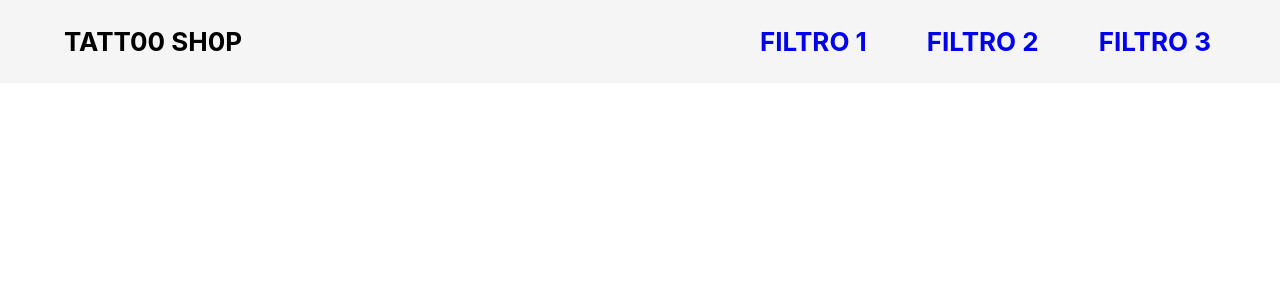
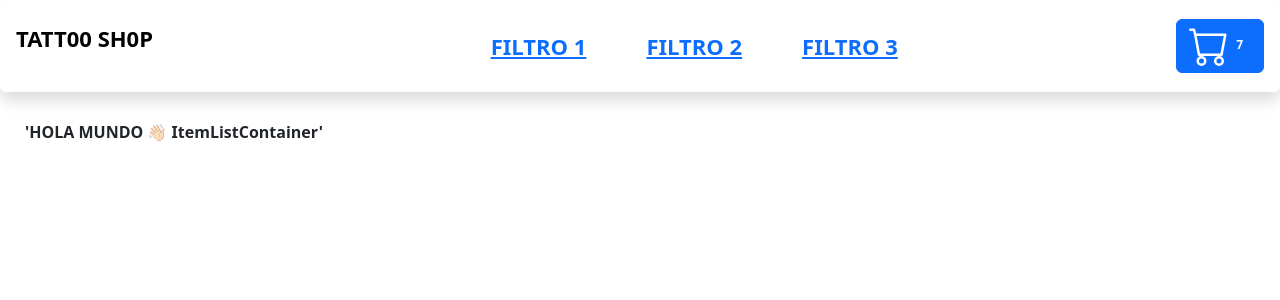
Before and after one commit to juanmusante/tienda-maquinas-react, a React (Create React App) app: page / in a window 1280 px wide. Shown: the top 300 px of the page. Built offline with nearby package versions, Linux system fonts and the light colour scheme.

Commit message:
Incorporación de CartWidget y ItemListContainer mas Bootstrap para los estilos

```diff
--- a/package.json
+++ b/package.json
@@ -6,6 +6,7 @@
     "@testing-library/jest-dom": "^5.16.4",
     "@testing-library/react": "^13.3.0",
     "@testing-library/user-event": "^13.5.0",
+    "bootstrap": "^5.2.0-beta1",
     "react": "^18.2.0",
     "react-dom": "^18.2.0",
     "react-scripts": "5.0.1",
--- a/src/App.css
+++ b/src/App.css
@@ -2,56 +2,3 @@
   text-decoration: none;
   list-style-type: none;
 }
-.App {
-  text-align: center;
-}
-.App-logo {
-  height: 40vmin;
-  pointer-events: none;
-}
-
-@media (prefers-reduced-motion: no-preference) {
-  .App-logo {
-    animation: App-logo-spin infinite 20s linear;
-  }
-}
-
-.App-header {
-  font-size: calc(10px + 2vmin);
-  background-color: whitesmoke;
-	color: black!important;
-	height: auto;
-  width: 90%;
-  position: fixed;
-  top: 0;
-  left: 0;
-  display: flex;
-  justify-content: space-between;
-  align-items: center;
-  padding: 0 5%;
-  font-weight: bold;
-}
-
-.navegador .ul{
-  margin: 0;
-  padding: 5px;
-}
-
-.navegador .ul .li{
-  display: inline-block;
-  line-height: 50px;
-  padding-left: 60px;
-}
-
-.App-link {
-  color: #61dafb;
-}
-
-@keyframes App-logo-spin {
-  from {
-    transform: rotate(0deg);
-  }
-  to {
-    transform: rotate(360deg);
-  }
-}
--- a/src/App.js
+++ b/src/App.js
@@ -1,10 +1,13 @@
 import './App.css';
 import NavBar from './components/NavBar.js';
+
+import ItemListContainer from './components/ItemListContainer.js';
 
 function App() {
   return (
     <div className="App">
       <NavBar />
+      <ItemListContainer />
     </div>
   );
 }
--- /dev/null
+++ b/src/Styles/ItemListContainer.css
@@ -0,0 +1,5 @@
+.ItemListContainer{
+    margin-top: 120px;
+    margin-left: 25px;
+    font-weight: bold;
+  }
--- /dev/null
+++ b/src/Styles/NavBar.css
@@ -0,0 +1,25 @@
+.App-header {
+    font-size: 22px;
+    background-color: whitesmoke;
+    color: black!important;
+    width: 100%!important;
+    position: fixed;
+    top: 0;
+    left: 0;
+    display: flex;
+    justify-content: space-between;
+    align-items: center;
+    padding: 0 5%;
+    font-weight: bold;
+  }
+
+  .navegador .ul{
+    margin: 0;
+    padding: 5px;
+  }
+
+  .navegador .ul .li{
+    display: inline-block;
+    line-height: 50px;
+    padding-left: 60px;
+  }
--- /dev/null
+++ b/src/components/CartWidget.js
@@ -0,0 +1,13 @@
+import 'bootstrap/dist/css/bootstrap.min.css';
+import IconoCarrito from './IconoCarrito.js';
+
+const CartWidget = () => {
+    return (
+        <button type="button" class="btn btn-primary">
+            <IconoCarrito />
+            <span class="badge  badge-light">7</span>
+        </button>
+    );
+}
+
+export default CartWidget;
--- /dev/null
+++ b/src/components/IconoCarrito.js
@@ -0,0 +1,9 @@
+const IconoCarrito = () => {
+    return (
+        <svg xmlns="http://www.w3.org/2000/svg" width="40" height="40" fill="currentColor" className="bi bi-cart" viewBox="0 0 16 16">
+            <path d="M0 1.5A.5.5 0 0 1 .5 1H2a.5.5 0 0 1 .485.379L2.89 3H14.5a.5.5 0 0 1 .491.592l-1.5 8A.5.5 0 0 1 13 12H4a.5.5 0 0 1-.491-.408L2.01 3.607 1.61 2H.5a.5.5 0 0 1-.5-.5zM3.102 4l1.313 7h8.17l1.313-7H3.102zM5 12a2 2 0 1 0 0 4 2 2 0 0 0 0-4zm7 0a2 2 0 1 0 0 4 2 2 0 0 0 0-4zm-7 1a1 1 0 1 1 0 2 1 1 0 0 1 0-2zm7 0a1 1 0 1 1 0 2 1 1 0 0 1 0-2z"/>
+        </svg>
+    );
+}
+
+export default IconoCarrito;
--- /dev/null
+++ b/src/components/ItemListContainer.js
@@ -0,0 +1,7 @@
+const ItemListContainer = () => {
+    return (
+        <div className="ItemListContainer"> 'HOLA MUNDO 👋🏻 ItemListContainer' </div>
+    );
+}
+
+export default ItemListContainer;
--- a/src/components/NavBar.js
+++ b/src/components/NavBar.js
@@ -1,6 +1,9 @@
+import 'bootstrap/dist/css/bootstrap.min.css';
+import CartWidget from './CartWidget';
+
 function NavBar(){
     return(
-        <header className="App-header">
+        <header className="App-header shadow p-3 mb-5 bg-body rounded">
             <p className="logo">TATT00 SH0P</p>
             <nav className="navegador">
                 <ul className="ul">
@@ -15,6 +18,7 @@ function NavBar(){
                     </li>
                 </ul>
             </nav>
+            <CartWidget />
         </header>
     );
 }
--- a/src/index.js
+++ b/src/index.js
@@ -2,6 +2,8 @@ import React from 'react';
 import ReactDOM from 'react-dom/client';
 import './index.css';
 import App from './App';
+import './Styles/NavBar.css';
+import './Styles/ItemListContainer.css'
 
 
 const root = ReactDOM.createRoot(document.getElementById('root'));
```
Also changed, not shown: 1 other file (tests, documents, lock files or other folders).
